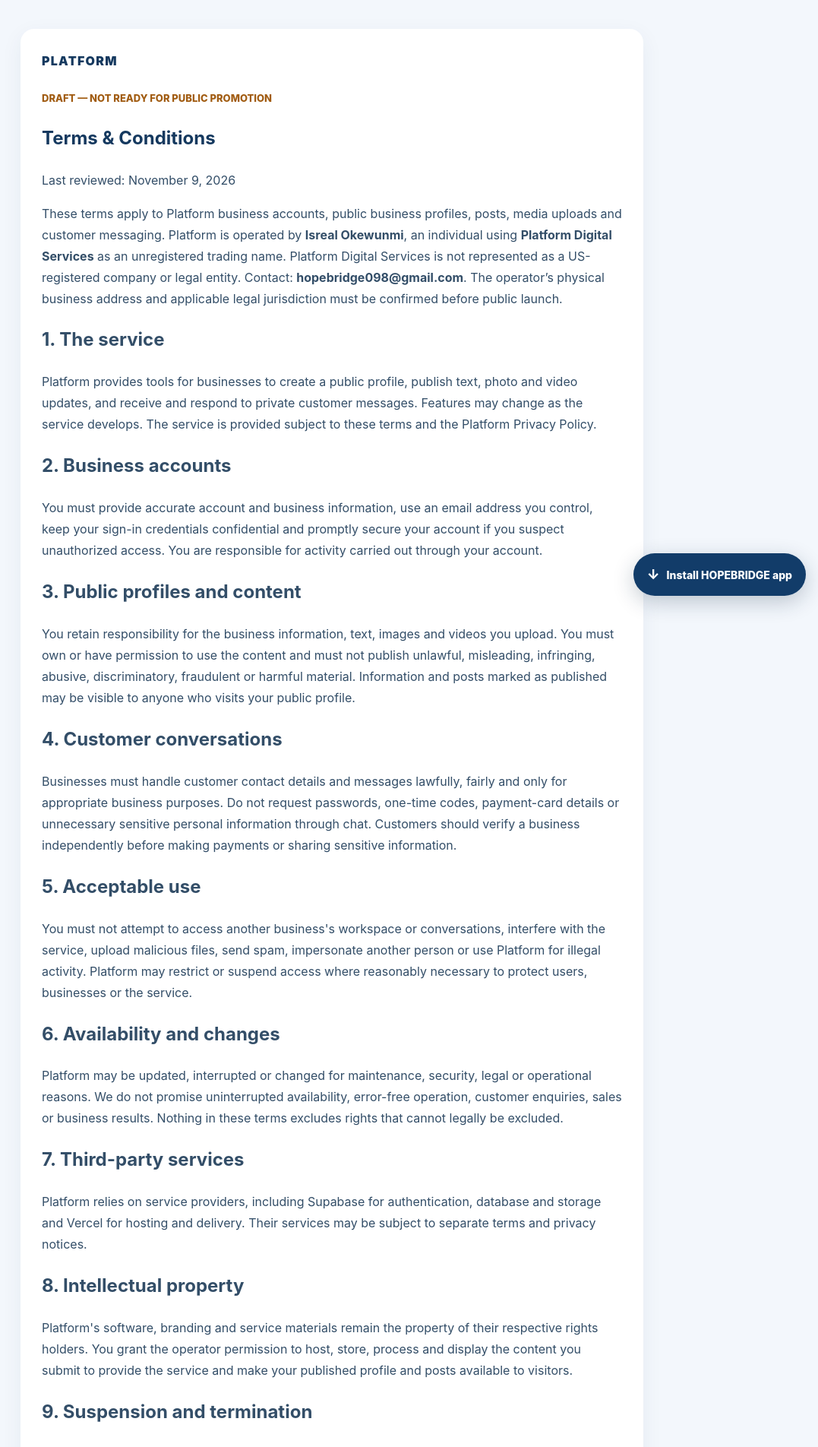
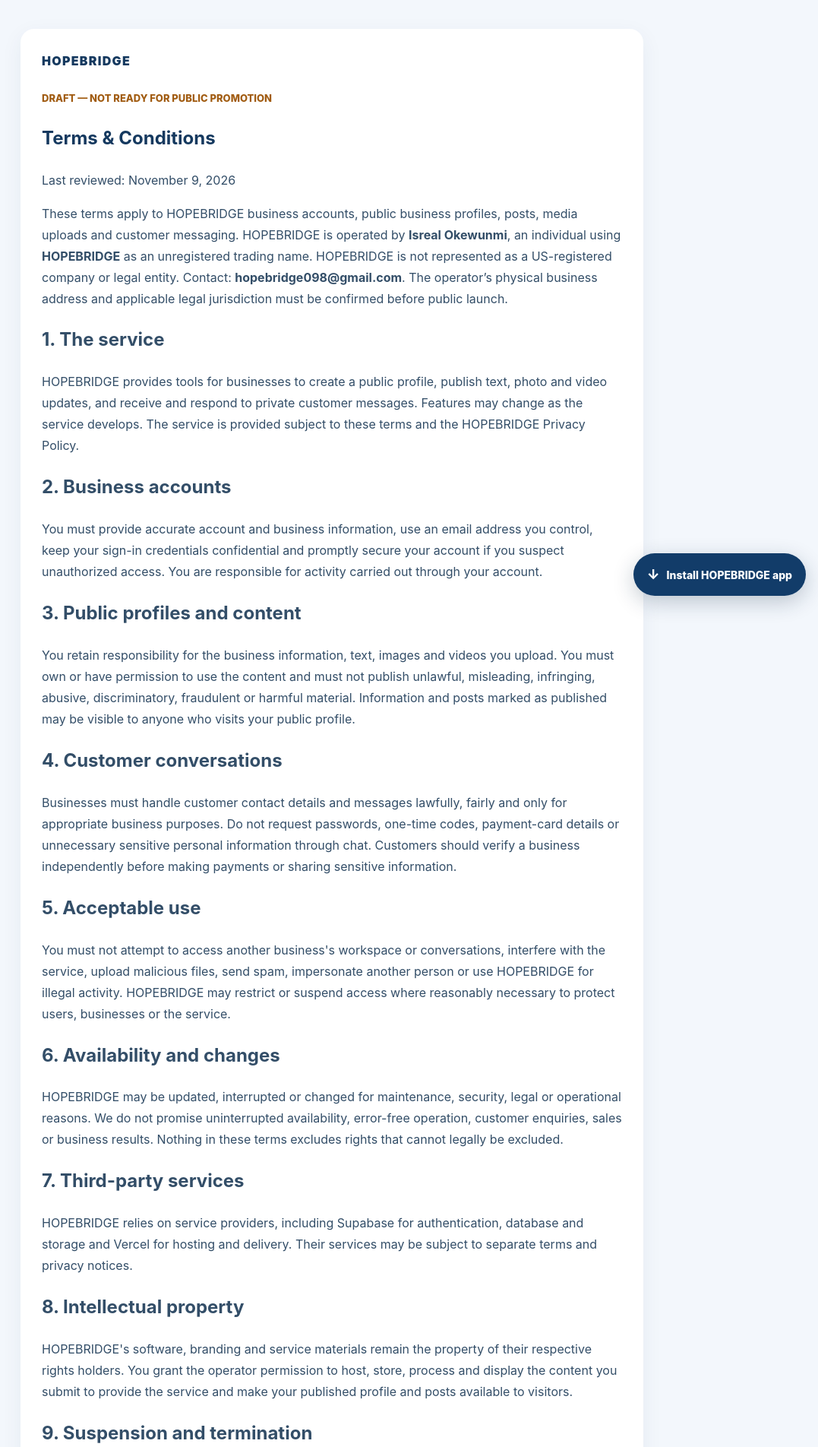
Before and after one commit to agentsarahmitchell56-code/USHopeBridge, a Next.js app: page /platform/terms in a window 1280 px wide. Shown: the top 1904 px of the page at 76% size, without its empty margins (203-1280 px from the left). Built offline with nearby package versions, Linux system fonts and the light colour scheme.

Commit message:
Rebrand public workspace as HOPEBRIDGE

```diff
--- a/app/platform/terms/page.tsx
+++ b/app/platform/terms/page.tsx
@@ -1,22 +1,22 @@
 import Link from "next/link";
 
 export const metadata = {
-  title: "Terms & Conditions | Platform",
-  description: "Terms for business accounts, public profiles, posts and customer messaging on Platform.",
+  title: "Terms & Conditions | HOPEBRIDGE",
+  description: "Terms for business accounts, public profiles, posts and customer messaging on HOPEBRIDGE.",
 };
 
-export default function PlatformTermsPage() {
+export default function HOPEBRIDGETermsPage() {
   return (
     <main style={{ minHeight: "75vh", background: "#f3f7fc", padding: "38px 16px 60px" }}>
       <article style={{ maxWidth: 820, margin: "0 auto", padding: 28, borderRadius: 18, background: "white", color: "#334e68", lineHeight: 1.75, boxShadow: "0 8px 28px #15395f10" }}>
-        <Link href="/" style={{ color: "#15395f", fontWeight: 900, textDecoration: "none", letterSpacing: ".08em" }}>PLATFORM</Link>
+        <Link href="/" style={{ color: "#15395f", fontWeight: 900, textDecoration: "none", letterSpacing: ".08em" }}>HOPEBRIDGE</Link>
         <p style={{ marginTop: 24, color: "#a15c12", fontSize: 13, fontWeight: 800 }}>DRAFT — NOT READY FOR PUBLIC PROMOTION</p>
         <h1 style={{ color: "#15395f" }}>Terms &amp; Conditions</h1>
         <p>Last reviewed: November 9, 2026</p>
-        <p>These terms apply to Platform business accounts, public business profiles, posts, media uploads and customer messaging. Platform is operated by <strong>Isreal Okewunmi</strong>, an individual using <strong>Platform Digital Services</strong> as an unregistered trading name. Platform Digital Services is not represented as a US-registered company or legal entity. Contact: <strong>hopebridge098@gmail.com</strong>. The operator’s physical business address and applicable legal jurisdiction must be confirmed before public launch.</p>
+        <p>These terms apply to HOPEBRIDGE business accounts, public business profiles, posts, media uploads and customer messaging. HOPEBRIDGE is operated by <strong>Isreal Okewunmi</strong>, an individual using <strong>HOPEBRIDGE</strong> as an unregistered trading name. HOPEBRIDGE is not represented as a US-registered company or legal entity. Contact: <strong>hopebridge098@gmail.com</strong>. The operator’s physical business address and applicable legal jurisdiction must be confirmed before public launch.</p>
 
         <h2>1. The service</h2>
-        <p>Platform provides tools for businesses to create a public profile, publish text, photo and video updates, and receive and respond to private customer messages. Features may change as the service develops. The service is provided subject to these terms and the Platform Privacy Policy.</p>
+        <p>HOPEBRIDGE provides tools for businesses to create a public profile, publish text, photo and video updates, and receive and respond to private customer messages. Features may change as the service develops. The service is provided subject to these terms and the HOPEBRIDGE Privacy Policy.</p>
 
         <h2>2. Business accounts</h2>
         <p>You must provide accurate account and business information, use an email address you control, keep your sign-in credentials confidential and promptly secure your account if you suspect unauthorized access. You are responsible for activity carried out through your account.</p>
@@ -28,16 +28,16 @@ export default function PlatformTermsPage() {
         <p>Businesses must handle customer contact details and messages lawfully, fairly and only for appropriate business purposes. Do not request passwords, one-time codes, payment-card details or unnecessary sensitive personal information through chat. Customers should verify a business independently before making payments or sharing sensitive information.</p>
 
         <h2>5. Acceptable use</h2>
-        <p>You must not attempt to access another business&apos;s workspace or conversations, interfere with the service, upload malicious files, send spam, impersonate another person or use Platform for illegal activity. Platform may restrict or suspend access where reasonably necessary to protect users, businesses or the service.</p>
+        <p>You must not attempt to access another business&apos;s workspace or conversations, interfere with the service, upload malicious files, send spam, impersonate another person or use HOPEBRIDGE for illegal activity. HOPEBRIDGE may restrict or suspend access where reasonably necessary to protect users, businesses or the service.</p>
 
         <h2>6. Availability and changes</h2>
-        <p>Platform may be updated, interrupted or changed for maintenance, security, legal or operational reasons. We do not promise uninterrupted availability, error-free operation, customer enquiries, sales or business results. Nothing in these terms excludes rights that cannot legally be excluded.</p>
+        <p>HOPEBRIDGE may be updated, interrupted or changed for maintenance, security, legal or operational reasons. We do not promise uninterrupted availability, error-free operation, customer enquiries, sales or business results. Nothing in these terms excludes rights that cannot legally be excluded.</p>
 
         <h2>7. Third-party services</h2>
-        <p>Platform relies on service providers, including Supabase for authentication, database and storage and Vercel for hosting and delivery. Their services may be subject to separate terms and privacy notices.</p>
+        <p>HOPEBRIDGE relies on service providers, including Supabase for authentication, database and storage and Vercel for hosting and delivery. Their services may be subject to separate terms and privacy notices.</p>
 
         <h2>8. Intellectual property</h2>
-        <p>Platform&apos;s software, branding and service materials remain the property of their respective rights holders. You grant the operator permission to host, store, process and display the content you submit to provide the service and make your published profile and posts available to visitors.</p>
+        <p>HOPEBRIDGE&apos;s software, branding and service materials remain the property of their respective rights holders. You grant the operator permission to host, store, process and display the content you submit to provide the service and make your published profile and posts available to visitors.</p>
 
         <h2>9. Suspension and termination</h2>
         <p>The operator may restrict or terminate access for serious or repeated violations, security risks or legal requirements. The operator must publish the account-closure and data-deletion process before launch: <strong>[INSERT ACCOUNT CLOSURE AND DATA EXPORT / DELETION PROCESS]</strong>.</p>
@@ -46,7 +46,7 @@ export default function PlatformTermsPage() {
         <p>These terms are governed by the laws of <strong>[INSERT GOVERNING JURISDICTION]</strong>, subject to mandatory consumer and privacy protections. Questions or complaints should be sent to <strong>hopebridge098@gmail.com</strong>.</p>
 
         <p style={{ padding: 14, borderRadius: 10, background: "#fff7e8", color: "#87520b", fontSize: 13 }}>This is a product-specific draft, not legal advice. Confirm the governing jurisdiction and account-closure process and obtain appropriate legal review before public promotion.</p>
-        <p><Link href="/platform/privacy" style={{ color: "#1768dc" }}>Platform Privacy Policy</Link> · <Link href="/" style={{ color: "#1768dc" }}>Return to Platform</Link></p>
+        <p><Link href="/platform/privacy" style={{ color: "#1768dc" }}>HOPEBRIDGE Privacy Policy</Link> · <Link href="/" style={{ color: "#1768dc" }}>Return to HOPEBRIDGE</Link></p>
       </article>
     </main>
   );
```
